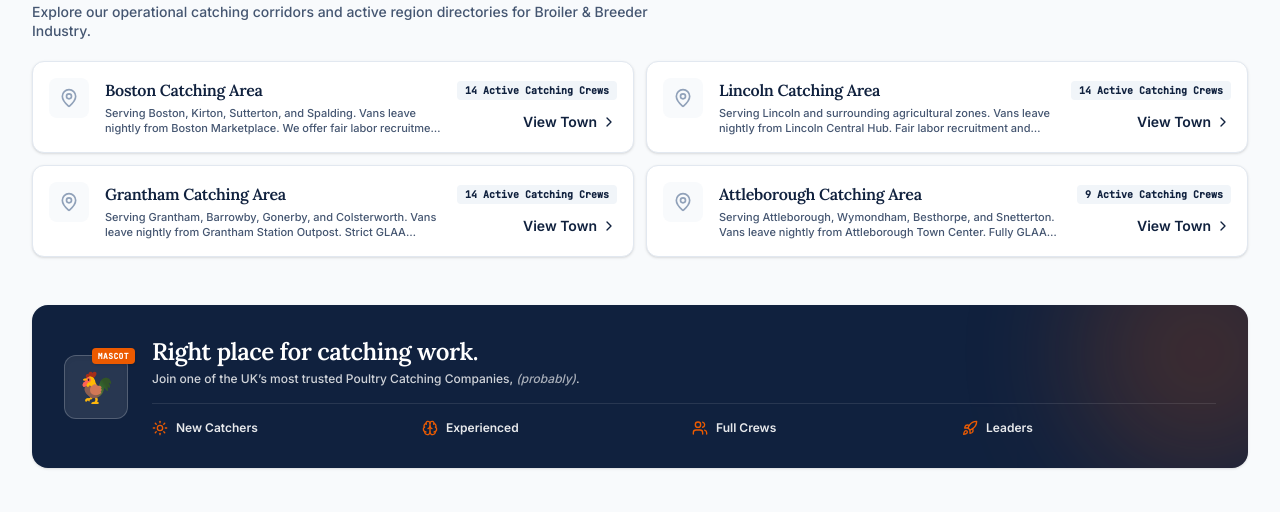
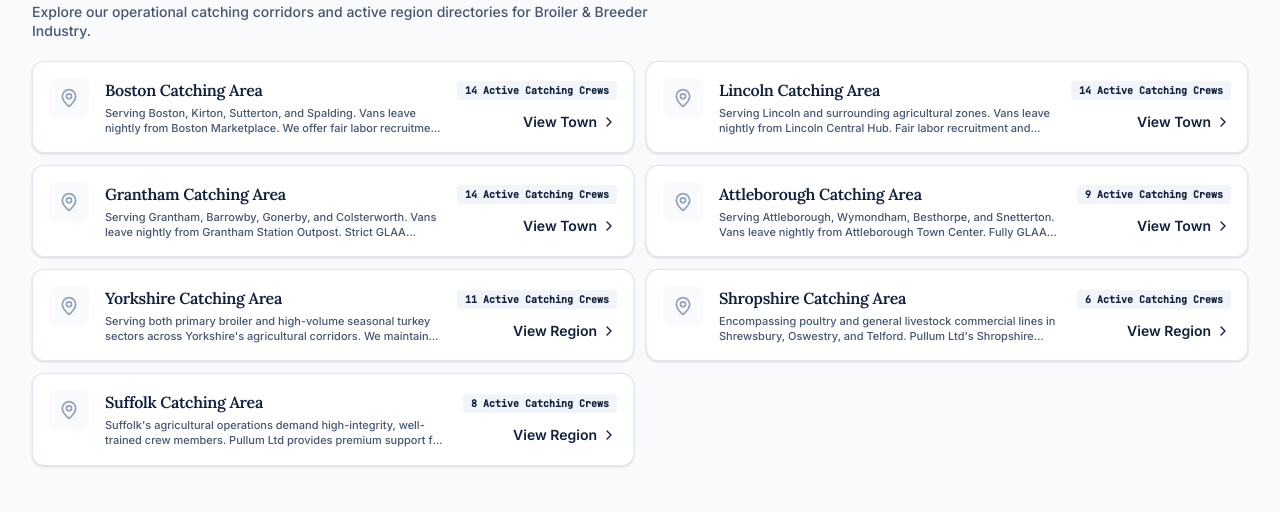
Before and after one commit to rgcouk/Catchingjobs, a React (Vite) app: page /chickens in a window 1280 px wide. Shown: the part 610-1122 px from the top of the page. Built offline with nearby package versions, Linux system fonts and the light colour scheme; no server answers.

Commit message:
fix: syntax error in sectorhub

```diff
--- a/src/components/SectorHub.tsx
+++ b/src/components/SectorHub.tsx
@@ -103,13 +103,29 @@
           </div>
 
           <div className="grid md:grid-cols-2 gap-3">
-            {REGIONS.flatMap((region) =>
-              (region.towns || []).map(town => (
+            {REGIONS.flatMap((region) => {
+              if (region.towns && region.towns.length > 0) {
+                return region.towns.map(town => ({
+                  id: town.id,
+                  name: town.name,
+                  copy: town.localizedCopy,
+                  activeCrews: region.activeCrews,
+                  type: 'Town'
+                }));
+              }
+              return [{
+                id: region.id,
+                name: region.name,
+                copy: region.seoCopy,
+                activeCrews: region.activeCrews,
+                type: 'Region'
+              }];
+            }).map(item => (
               <div
-                key={town.id}
+                key={item.id}
                 className="group bg-white border border-slate-200 hover:border-[var(--color-ink)] rounded-xl p-4 transition-all duration-200 shadow-sm hover:shadow-md cursor-pointer"
-                onClick={() => onSelectRegion(town.id)}
-                id={`dir-region-seo-${town.id}`}
+                onClick={() => onSelectRegion(item.id)}
+                id={`dir-region-seo-${item.id}`}
               >
                 <div className="flex flex-col md:flex-row md:items-center justify-between gap-4">
                   <div className="flex items-start gap-4">
@@ -118,26 +134,26 @@
                     </div>
                     <div className="space-y-1">
                       <h3 className="font-bold text-[var(--color-ink)] text-base transition-colors">
-                        {town.name} Catching Area
+                        {item.name} Catching Area
                       </h3>
                       <p className="text-[11px] text-[var(--color-ink-2)] font-medium leading-snug max-w-2xl line-clamp-2">
-                        {town.localizedCopy}
+                        {item.copy}
                       </p>
                     </div>
                   </div>
 
                   <div className="flex flex-col items-start md:items-end gap-2 shrink-0 pl-14 md:pl-0">
                     <span className="inline-flex items-center gap-1.5 text-[10px] font-mono font-bold text-[var(--color-ink)] bg-slate-100 px-2 py-0.5 rounded group-hover:bg-[var(--color-accent)] group-hover:text-white transition-colors">
-                      {region.activeCrews} Active Catching Crews
+                      {item.activeCrews} Active Catching Crews
                     </span>
                     <div className="flex items-center gap-1 text-sm font-bold text-[var(--color-ink)] group-hover:text-[var(--color-accent)] transition-colors mt-1">
-                      <span>View Town</span>
+                      <span>View {item.type}</span>
                       <ChevronRight className="w-4 h-4 group-hover:translate-x-1 transition-transform" />
                     </div>
                   </div>
                 </div>
               </div>
-            )))}
+            ))}
           </div>
         </div>
 
```
